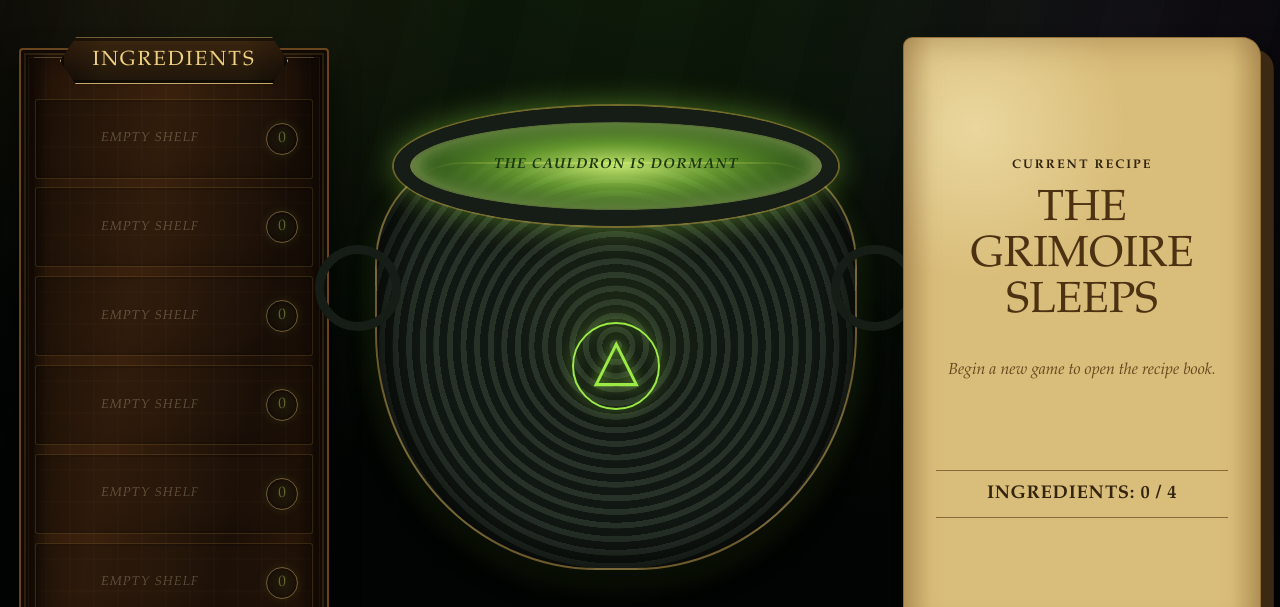
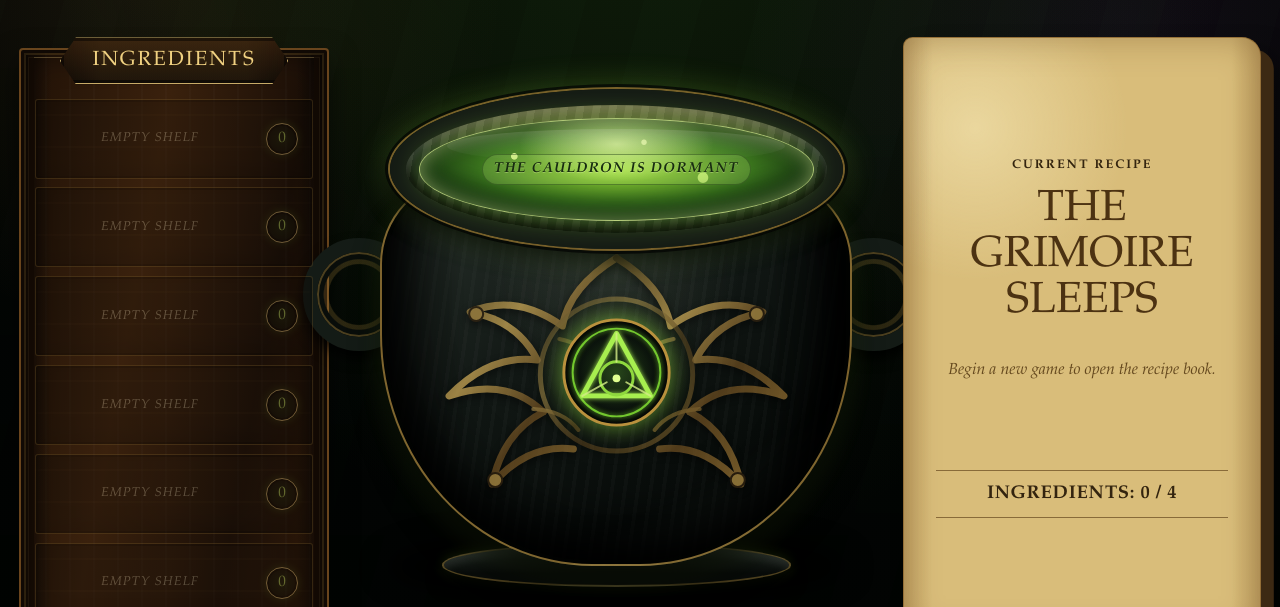
Before and after one commit to Tobi189/alchemists-cauldron, a website built with Vite: page index.html in a window 1280 px wide. Shown: the part 193-800 px from the top of the page. Built offline with nearby package versions, Linux system fonts and the light colour scheme.

Commit message:
style: redesign cauldron visuals

```diff
--- a/src/styles/main.scss
+++ b/src/styles/main.scss
@@ -515,106 +515,200 @@ button {
 .cauldron-stage {
   position: relative;
   display: grid;
-  width: min(100%, 38rem);
-  min-height: clamp(22rem, 42vw, 34rem);
+  width: min(100%, 42rem);
+  min-height: clamp(25rem, 44vw, 38rem);
   place-items: center;
   isolation: isolate;
+
+  &::before {
+    position: absolute;
+    z-index: -3;
+    width: 88%;
+    aspect-ratio: 1;
+    border: 1px solid rgba($gold, 0.16);
+    border-radius: 50%;
+    content: '';
+    background:
+      radial-gradient(circle, transparent 0 41%, rgba($magic, 0.08) 42% 43%, transparent 44%),
+      repeating-conic-gradient(from 22deg, rgba($gold, 0.15) 0 1deg, transparent 1deg 30deg);
+    mask: radial-gradient(circle, transparent 0 48%, #000 49% 58%, transparent 59%);
+  }
+
+  &::after {
+    position: absolute;
+    z-index: -2;
+    bottom: 3%;
+    width: 86%;
+    height: 13%;
+    border-radius: 50%;
+    content: '';
+    background: rgba(#000, 0.82);
+    filter: blur(0.8rem);
+  }
 }
 
 .cauldron-stage__glow {
   position: absolute;
-  z-index: -1;
-  width: 75%;
+  z-index: -2;
+  width: 88%;
   aspect-ratio: 1;
   border-radius: 50%;
-  background: radial-gradient(circle, rgba($magic, 0.3), rgba($magic, 0.05) 45%, transparent 70%);
-  filter: blur(0.5rem);
+  background:
+    radial-gradient(circle at 50% 42%, rgba(#d7ff75, 0.2), rgba($magic, 0.09) 38%, transparent 68%),
+    radial-gradient(ellipse at 50% 76%, rgba($magic, 0.2), transparent 45%);
+  filter: blur(0.75rem);
 }
 
 .cauldron {
   position: relative;
-  width: min(90%, 31rem);
-  padding-top: 3.5rem;
+  width: min(88%, 34rem);
+  padding-top: clamp(3.8rem, 7vw, 5.6rem);
 }
 
 .cauldron__rim {
   position: absolute;
-  z-index: 2;
+  z-index: 4;
   top: 0;
-  left: 4%;
-  display: grid;
-  width: 92%;
-  min-height: 7.5rem;
-  padding: 1.1rem 2rem;
+  left: 2%;
+  display: grid;
+  width: 96%;
+  min-height: clamp(6.8rem, 11vw, 8.8rem);
+  padding: clamp(0.55rem, 1vw, 0.85rem);
   place-items: center;
-  border: clamp(0.65rem, 1.4vw, 1rem) solid #161d16;
+  border: clamp(0.65rem, 1.4vw, 1.05rem) solid #151b15;
   border-radius: 50%;
-  background: radial-gradient(
-    ellipse,
-    rgba(#d9ff79, 0.88),
-    rgba($magic, 0.6) 36%,
-    #244c14 68%,
-    #071008 72%
-  );
-  box-shadow:
-    inset 0 0 1.5rem rgba(#f2ff9b, 0.62),
-    0 0 0 2px rgba($gold, 0.45),
-    0 0 2rem rgba($magic, 0.45);
+  background:
+    linear-gradient(180deg, rgba(#f1d67d, 0.34), transparent 35%),
+    repeating-linear-gradient(100deg, #172019 0 0.5rem, #2b332a 0.55rem 1rem);
+  box-shadow:
+    inset 0 0.35rem 0.45rem rgba(#fff, 0.12),
+    inset 0 -0.45rem 0.65rem rgba(#000, 0.85),
+    0 0 0 2px rgba($gold, 0.58),
+    0 0 0 5px rgba(#030503, 0.75),
+    0 0.75rem 1.4rem rgba(#000, 0.75),
+    0 0 2.2rem rgba($magic, 0.32);
+}
+
+.cauldron__liquid {
+  position: relative;
+  display: grid;
+  width: 100%;
+  min-height: clamp(4.9rem, 8vw, 6.7rem);
+  overflow: hidden;
+  place-items: center;
+  border: 1px solid rgba(#e8ff9c, 0.7);
+  border-radius: 50%;
+  background:
+    radial-gradient(circle at 24% 37%, rgba(#eaff9b, 0.82) 0 0.18rem, transparent 0.23rem),
+    radial-gradient(circle at 72% 58%, rgba(#dcff83, 0.72) 0 0.3rem, transparent 0.36rem),
+    radial-gradient(circle at 57% 23%, rgba(#f2ffb3, 0.64) 0 0.14rem, transparent 0.2rem),
+    radial-gradient(ellipse at 50% 25%, rgba(#efffb0, 0.7), transparent 35%),
+    radial-gradient(ellipse, #98d837, #3c771e 48%, #142d10 76%);
+  box-shadow:
+    inset 0 0 1.2rem rgba(#efffa3, 0.48),
+    inset 0 -1rem 1.5rem rgba(#0d2a0b, 0.72),
+    0 0 1.7rem rgba($magic, 0.45);
+
+  &::after {
+    position: absolute;
+    inset: 10% 7% auto;
+    height: 34%;
+    border-radius: 50%;
+    content: '';
+    background: linear-gradient(180deg, rgba(#fff, 0.3), transparent);
+    opacity: 0.42;
+    pointer-events: none;
+  }
 }
 
 .cauldron__body {
   position: relative;
   display: grid;
   width: 100%;
-  aspect-ratio: 1.18;
+  aspect-ratio: 1.22;
   place-items: center;
-  border: 2px solid rgba($gold, 0.5);
-  border-radius: 18% 18% 46% 46% / 25% 25% 58% 58%;
+  overflow: visible;
+  border: 2px solid rgba($gold, 0.62);
+  border-radius: 17% 17% 45% 45% / 22% 22% 60% 60%;
   background:
-    radial-gradient(circle at 50% 38%, rgba($magic, 0.08), transparent 32%),
-    repeating-radial-gradient(circle at 50% 45%, #273128 0 0.35rem, #111712 0.38rem 0.85rem);
-  box-shadow:
-    inset 0 0 3rem #000,
-    0 1.3rem 1.5rem rgba(#000, 0.65),
-    0 0.8rem 1.5rem rgba($magic, 0.18);
+    linear-gradient(90deg, rgba(#000, 0.65), transparent 18% 82%, rgba(#000, 0.68)),
+    radial-gradient(ellipse at 50% 18%, rgba(#8c9a83, 0.2), transparent 38%),
+    repeating-linear-gradient(98deg, rgba(#fff, 0.018) 0 0.22rem, transparent 0.25rem 0.8rem),
+    linear-gradient(150deg, #2a332d, #111714 42%, #080c0a 74%, #202823);
+  box-shadow:
+    inset 0 0 0 4px rgba(#030403, 0.6),
+    inset 0 -2rem 3.5rem #000,
+    inset 1.3rem 0 2.5rem rgba(#000, 0.55),
+    inset -1.3rem 0 2.5rem rgba(#000, 0.55),
+    0 1.5rem 1.8rem rgba(#000, 0.72),
+    0 0.8rem 1.5rem rgba($magic, 0.14);
 
   &::before,
   &::after {
     position: absolute;
-    top: 20%;
-    width: 18%;
+    z-index: -1;
+    top: 15%;
+    width: 24%;
     aspect-ratio: 1;
-    border: 0.6rem solid #151d16;
+    border: clamp(0.55rem, 1.2vw, 0.9rem) solid #141b16;
     border-radius: 50%;
     content: '';
+    background: radial-gradient(circle, transparent 50%, rgba($gold, 0.2) 52% 58%, #090d0a 60%);
+    box-shadow:
+      inset 0 0 0 2px rgba($gold, 0.35),
+      0 0.5rem 0.8rem rgba(#000, 0.8);
   }
 
   &::before {
-    left: -13%;
+    left: -17%;
   }
 
   &::after {
-    right: -13%;
-  }
+    right: -17%;
+  }
+}
+
+.cauldron__filigree {
+  position: absolute;
+  z-index: 1;
+  inset: 7% 5% 3%;
+  width: 90%;
+  height: 90%;
+  object-fit: contain;
+  filter: drop-shadow(0 0.2rem 0.25rem rgba(#000, 0.75));
+  opacity: 0.72;
+  pointer-events: none;
 }
 
 .cauldron__emblem {
-  display: grid;
-  width: 5.5rem;
+  z-index: 2;
+  display: block;
+  width: clamp(5rem, 10vw, 7.3rem);
   aspect-ratio: 1;
-  place-items: center;
-  border: 2px solid $magic;
+  object-fit: contain;
+  filter: drop-shadow(0 0 0.75rem rgba($magic, 0.62));
+}
+
+.cauldron__base {
+  position: relative;
+  z-index: -1;
+  width: 74%;
+  height: clamp(1.6rem, 3.5vw, 2.7rem);
+  margin: clamp(-1.4rem, -2vw, -0.8rem) auto 0;
+  border: 2px solid rgba($gold, 0.38);
   border-radius: 50%;
-  color: $magic;
-  font-size: 3.7rem;
-  line-height: 1;
-  text-shadow: 0 0 0.75rem rgba($magic, 0.8);
-  box-shadow:
-    inset 0 0 1rem rgba($magic, 0.15),
-    0 0 1.1rem rgba($magic, 0.3);
+  background:
+    linear-gradient(180deg, #263027, #080b09 70%),
+    repeating-linear-gradient(90deg, transparent 0 1rem, rgba($gold, 0.08) 1rem 1.1rem);
+  box-shadow:
+    inset 0 0.35rem 0.5rem rgba(#fff, 0.08),
+    0 0.8rem 1rem rgba(#000, 0.7),
+    0 0 1rem rgba($magic, 0.16);
 }
 
 .cauldron__contents {
+  position: relative;
+  z-index: 2;
   display: flex;
   gap: clamp(0.35rem, 1vw, 0.75rem);
   align-items: center;
@@ -624,12 +718,17 @@ button {
 }
 
 .cauldron__empty-message {
-  color: #1c3712;
+  padding: 0.35rem 0.7rem;
+  border: 1px solid rgba(#1d3d12, 0.45);
+  border-radius: 999px;
+  color: #172c10;
   font-size: clamp(0.72rem, 1.2vw, 0.9rem);
   font-style: italic;
   font-weight: 700;
   letter-spacing: 0.08em;
   text-transform: uppercase;
+  background: rgba(#d7ff8c, 0.18);
+  text-shadow: 0 1px rgba(#efffb0, 0.35);
 }
 
 .cauldron__ingredient {
@@ -638,11 +737,13 @@ button {
   width: clamp(2.3rem, 5vw, 3.5rem);
   aspect-ratio: 1;
   place-items: center;
-  border: 1px solid rgba(#efffb0, 0.7);
+  border: 1px solid rgba(#efffb0, 0.82);
   border-radius: 50%;
   color: #f0ffd0;
-  background: rgba(#142d0d, 0.75);
-  box-shadow: 0 0 0.8rem rgba(#f0ff9d, 0.52);
+  background: radial-gradient(circle, rgba(#ddff8e, 0.32), rgba(#142d0d, 0.78));
+  box-shadow:
+    inset 0 0 0.5rem rgba(#fff, 0.18),
+    0 0 0.8rem rgba(#f0ff9d, 0.52);
 }
 
 .cauldron__ingredient-position {
--- a/src/ui/cauldron.ts
+++ b/src/ui/cauldron.ts
@@ -1,3 +1,5 @@
+import cauldronEmblemUrl from '../assets/ui/cauldron-emblem.svg';
+import cauldronFiligreeUrl from '../assets/ui/cauldron-filigree.svg';
 import { INGREDIENTS } from '../data/ingredients.ts';
 import type { GameState } from '../types/game.ts';
 
@@ -47,21 +49,33 @@ export const createCauldron = (state: GameState): HTMLElement => {
   const glow = document.createElement('div');
   const vessel = document.createElement('div');
   const rim = document.createElement('div');
+  const liquid = document.createElement('div');
   const body = document.createElement('div');
-  const emblem = document.createElement('span');
+  const filigree = document.createElement('img');
+  const emblem = document.createElement('img');
+  const base = document.createElement('div');
 
   section.className = 'cauldron-area';
   stage.className = 'cauldron-stage';
   glow.className = 'cauldron-stage__glow';
   vessel.className = 'cauldron';
   rim.className = 'cauldron__rim';
+  liquid.className = 'cauldron__liquid';
   body.className = 'cauldron__body';
+  filigree.className = 'cauldron__filigree';
   emblem.className = 'cauldron__emblem';
-  emblem.textContent = '△';
+  base.className = 'cauldron__base';
+  filigree.src = cauldronFiligreeUrl;
+  filigree.alt = '';
+  filigree.setAttribute('aria-hidden', 'true');
+  emblem.src = cauldronEmblemUrl;
+  emblem.alt = '';
+  emblem.setAttribute('aria-hidden', 'true');
 
-  rim.append(createCauldronContents(state));
-  body.append(emblem);
-  vessel.append(rim, body);
+  liquid.append(createCauldronContents(state));
+  rim.append(liquid);
+  body.append(filigree, emblem);
+  vessel.append(rim, body, base);
   stage.append(glow, vessel);
 
   section.append(stage);
```
Also changed, not shown: src/assets/ui/cauldron-emblem.svg (added), src/assets/ui/cauldron-filigree.svg (added).
